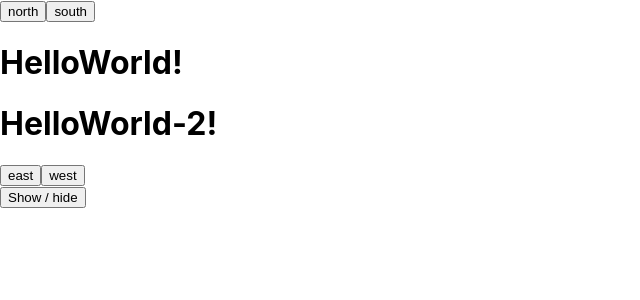
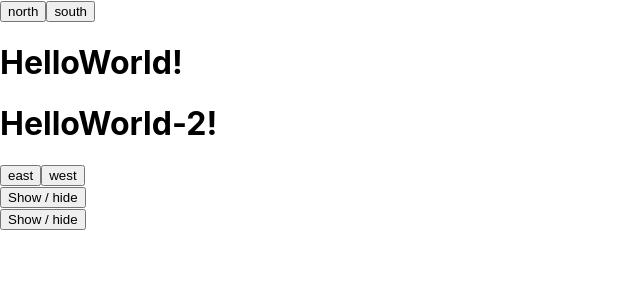
Before and after one commit to haddadMoez/react-patterns, a React (Create React App) app: page / in a window 1280 px wide. Shown: the top 300 px of the page, without its empty margins (0-640 px from the left). Built offline with nearby package versions, Linux system fonts and the light colour scheme.

Commit message:
feat: render props example two

```diff
--- a/src/App.js
+++ b/src/App.js
@@ -1,5 +1,8 @@
 import CompoundComponentExample from './compound-component-example';
-import RenderExampleExampleOne from './render-props-example';
+import {
+  RenderPropsExampleOne,
+  RenderPropsExampleTwo,
+} from './render-props-examples';
 import {
   ContextComponentExampleOne,
   ContextComponentExampleTwo,
@@ -14,7 +17,8 @@ function App() {
       <ContextComponentExampleOne />
       <ContextComponentExampleTwo />
       <ContextComponentExampleThree />
-      <RenderExampleExampleOne />
+      <RenderPropsExampleOne />
+      <RenderPropsExampleTwo />
     </>
   );
 }
--- a/src/render-props-example.js
+++ /dev/null
@@ -1,32 +0,0 @@
-import React from 'react';
-
-const Toggle = (props) => {
-  const { render } = props;
-  const [isActive, setIsActive] = React.useState(false);
-  return (
-    <div>
-      {render({
-        greeting: 'Hello World!',
-        on: isActive,
-        toggle: () => setIsActive(!isActive),
-      })}
-    </div>
-  );
-};
-
-const RenderExampleExampleOne = () => {
-  return (
-    <>
-      <Toggle
-        render={({ greeting, on, toggle }) => (
-          <div>
-            {on && <h1>{greeting}</h1>}
-            <button onClick={toggle}>Show / hide</button>
-          </div>
-        )}
-      />
-    </>
-  );
-};
-
-export default RenderExampleExampleOne;
--- /dev/null
+++ b/src/render-props-examples.js
@@ -0,0 +1,59 @@
+import React from 'react';
+
+// Deeper the example ==> Deeper the complexity
+
+// EXAMPLE ONE
+const Toggle = ({ render }) => {
+  const [isActive, setIsActive] = React.useState(false);
+  return (
+    <div>
+      {render({
+        greeting: 'Hello World!',
+        on: isActive,
+        toggle: () => setIsActive(!isActive),
+      })}
+    </div>
+  );
+};
+
+const RenderPropsExampleOne = () => {
+  return (
+    <>
+      <Toggle
+        render={({ greeting, on, toggle }) => (
+          <div>
+            {on && <h1>{greeting}</h1>}
+            <button onClick={toggle}>Show / hide</button>
+          </div>
+        )}
+      />
+    </>
+  );
+};
+
+// EXAMPLE TWO
+const ToggleExampleTwo = ({ children }) => {
+  const [isActive, setIsActive] = React.useState(false);
+  return children({
+    greeting: 'Hello World!',
+    on: isActive,
+    toggle: () => setIsActive(!isActive),
+  });
+};
+
+const RenderPropsExampleTwo = () => {
+  return (
+    <>
+      <ToggleExampleTwo>
+        {({ greeting, on, toggle }) => (
+          <div>
+            {on && <h1>{greeting}</h1>}
+            <button onClick={toggle}>Show / hide</button>
+          </div>
+        )}
+      </ToggleExampleTwo>
+    </>
+  );
+};
+
+export { RenderPropsExampleOne, RenderPropsExampleTwo };
```
